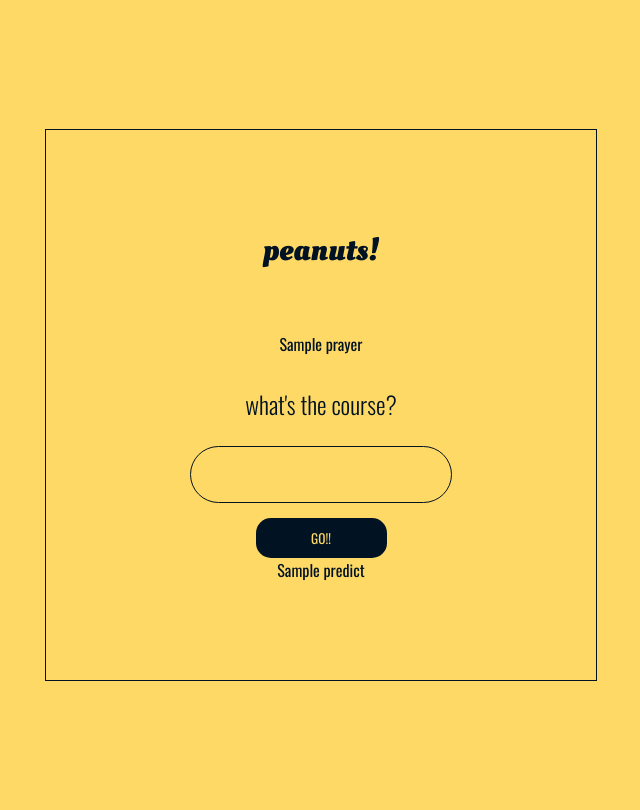
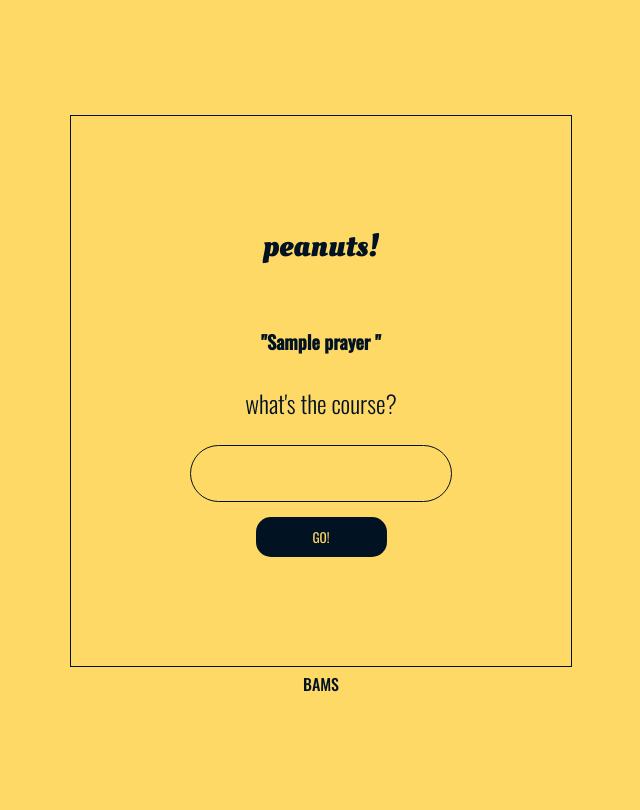
Before and after one commit to itsjustdannyb/peanuts, a FastAPI app: template templates/index.html in a window 1280 px wide. Shown: the whole page, without its empty margins (319-959 px from the left). Run offline with FastAPI, Linux system fonts and the light colour scheme; the template is opened without the code that fills it: most values are stand-ins (such as "Sample title", 1, 10 or a date in 2020).

Commit message:
bug fixed

```diff
--- a/main.py
+++ b/main.py
@@ -41,7 +41,13 @@ async def shell(request: Request):
 
 
 @app.post('/shell', response_class=HTMLResponse)
-async def shell(request:Request, course=Form(...)):
+async def shell(request:Request, course: str=Form(...)):
+
+    if not course:
+        error_message = "Please input a valid  course"
+        return templates.TemplateResponse("index.html", {'request':request, 'error_message':error_message})
+
+
     course = course.lower()
     if course == 'physics':
         prayer = random.choice(prayers[course])
--- a/static/styles.css
+++ b/static/styles.css
@@ -30,7 +30,7 @@ body{
     align-items: center;
     justify-content: center;
     border: 1px solid #011222;
-    width: 500px;
+    width: 450px;
     height: 500px;
     padding: 25px;
 }
@@ -99,6 +99,19 @@ label h2 {
 .response {
     padding-bottom: 30px;
     font-family: Oswald;
+    font-weight: 400;
+}
+
+footer{
+    display: flex;
+    flex-direction: column;
+    align-items: center;
+    justify-content: center;
+}
+
+p {
+    font-weight: 500;
+    margin-top: 5px;
 }
 
 
--- a/templates/index.html
+++ b/templates/index.html
@@ -13,19 +13,21 @@
     <div class="container">
         <h1>peanuts!</h1>
 
-        <span class="response"> {{prayer}} </span>
+        <span class="response"> <h3>"{{prayer}} {{error_message}}"</h3> </span>
 
-        <form action="/shell" methosdfdfsfd="post">
+        <form action="/shell" method="post">
             <label for="course"><h2>what's the course?</h2></label>
             <br>
             <input type="text" name="course" id="course">
             <br>
-            <input type="submit" value="GO!!" id="btn">
+            <input type="submit" value="GO!" id="btn">
         </form>
-
-        {{predict}}
 
     </div>
 
+    <footer>
+        <p>BAMS</p>
+    </footer>
+
 </body>
 </html>
```
